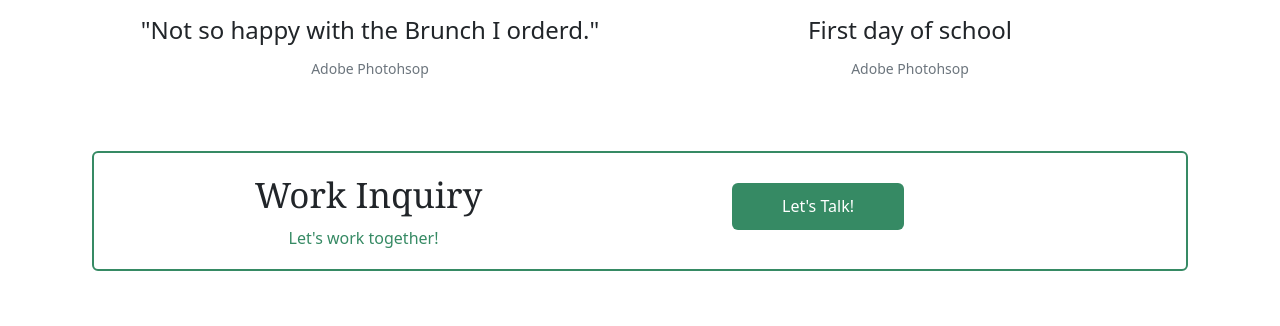
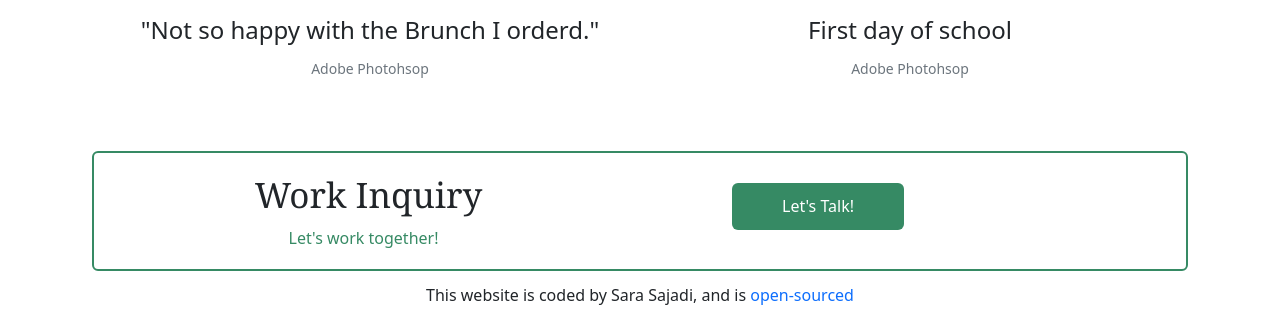
Before and after one commit to Sasoore/Portfolio-project, a plain HTML site: page illustrations.html in a window 1280 px wide. Shown: the part 1850-2176 px from the top of the page. Before the commit the page ends 2131 px from the top, so only its background shows below. Drawn offline with nearby package versions, Linux system fonts and the light colour scheme.

Commit message:
fixed footer

```diff
--- a/illustrations.html
+++ b/illustrations.html
@@ -144,5 +144,11 @@
         </div>
       </footer>
     </div>
+    <p class="text-center">
+      This website is coded by Sara Sajadi, and is
+      <a href="https://github.com/Sasoore/Portfolio-project" target="_blank">
+        open-sourced
+      </a>
+    </p>
   </body>
 </html>
```
Also changed, not shown: index.html (+1 -0 lines), works.html (+1 -0 lines).
